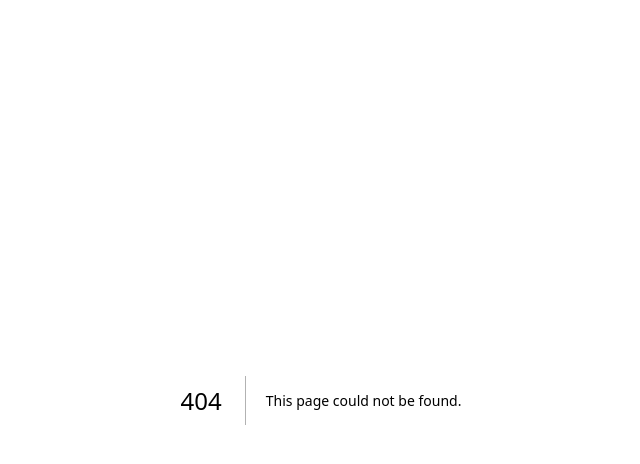
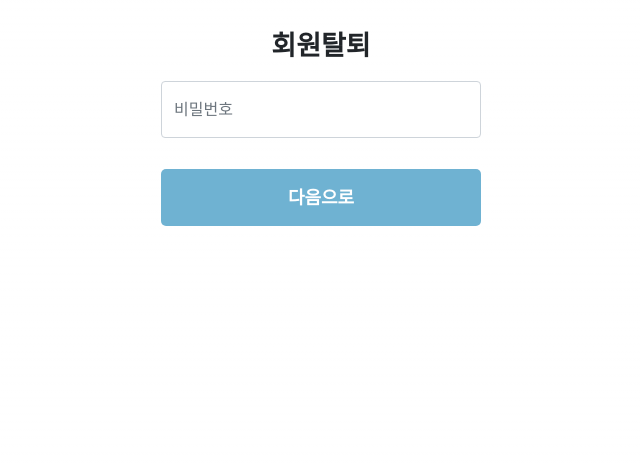
Before and after one commit to xiu0327/2023-refrigerator-recipe, a Next.js app in the folder front/: page /unregister/unregister in a window 1280 px wide. Before the commit this address had no page. Shown: the top 464 px of the page, without its empty margins (319-959 px from the left). Built offline with nearby package versions, Linux system fonts and the light colour scheme.

Commit message:
Feat: 회원탈퇴 중간과정 비밀번호 입력 화면 구현

```diff
--- /dev/null
+++ b/front/src/pages/unregister/unregister.module.css
@@ -0,0 +1,28 @@
+.loginEmailContainer {
+  display: flex;
+  flex-direction: column;
+  justify-content: center;
+  align-items: center;
+  margin-top: 25px;
+  gap: 15px;
+}
+
+.loginEmailTitle {
+  font-size: 27px;
+  font-weight: 600;
+}
+
+.linkButton {
+  width: 320px;
+  height: 57px;
+  size: 25px;
+  text-align: center;
+  justify-content: center;
+  font-size: 18px;
+  font-weight: 600;
+  display: flex;
+  align-items: center;
+  background-color: #6fb2d2;
+  border-radius: 5px;
+  border: none;
+}/*# sourceMappingURL=unregister.module.css.map */
--- /dev/null
+++ b/front/src/pages/unregister/unregister.module.scss
@@ -0,0 +1,28 @@
+.loginEmailContainer {
+	display: flex;
+	flex-direction: column;
+	justify-content: center;
+	align-items: center;
+	margin-top: 25px;
+	gap: 15px;
+}
+
+.loginEmailTitle {
+	font-size: 27px;
+	font-weight: 600;
+}
+
+.linkButton {
+	width: 320px;
+	height: 57px;
+	size: 25px;
+	text-align: center;
+	justify-content: center;
+	font-size: 18px;
+	font-weight: 600;
+	display: flex;
+	align-items: center;
+	background-color: #6fb2d2;
+	border-radius: 5px;
+	border: none;
+}
--- /dev/null
+++ b/front/src/pages/unregister/unregister.tsx
@@ -0,0 +1,28 @@
+import InputContent from "@/components/member/InputContent/InputContent";
+import styles from "./unregister.module.scss";
+import { Button } from "react-bootstrap";
+import { useState } from "react";
+import UnregisterModal from "@/components/member/UnregisterModal/UnregisterModal";
+
+export default function Unregister() {
+	const [showModal, setShowModal] = useState(false);
+
+	const handleClose = () => setShowModal(false);
+	const handleShow = () => setShowModal(true);
+
+	return (
+		<div className={styles.loginEmailContainer}>
+			<span className={styles.loginEmailTitle}>회원탈퇴</span>
+			<InputContent title="비밀번호" />
+			<Button
+				className={styles.linkButton}
+				variant="primary"
+				onClick={handleShow}
+			>
+				다음으로
+			</Button>
+			{/* 비밀번호가 맞으면 모달 띄우기 */}
+			<UnregisterModal show={showModal} handleClose={handleClose} />
+		</div>
+	);
+}
```
Also changed, not shown: 1 other file (tests, documents, lock files or other folders).
